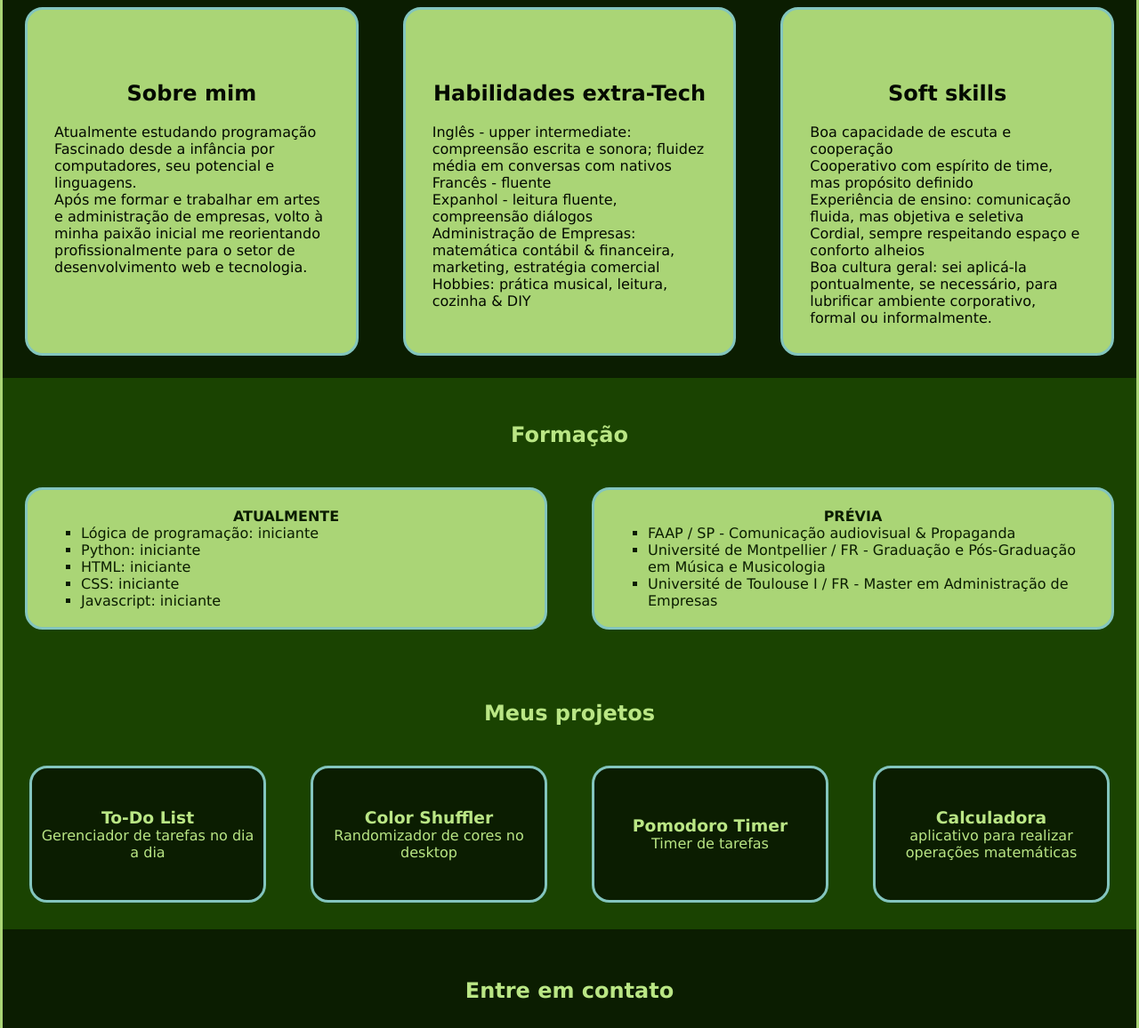
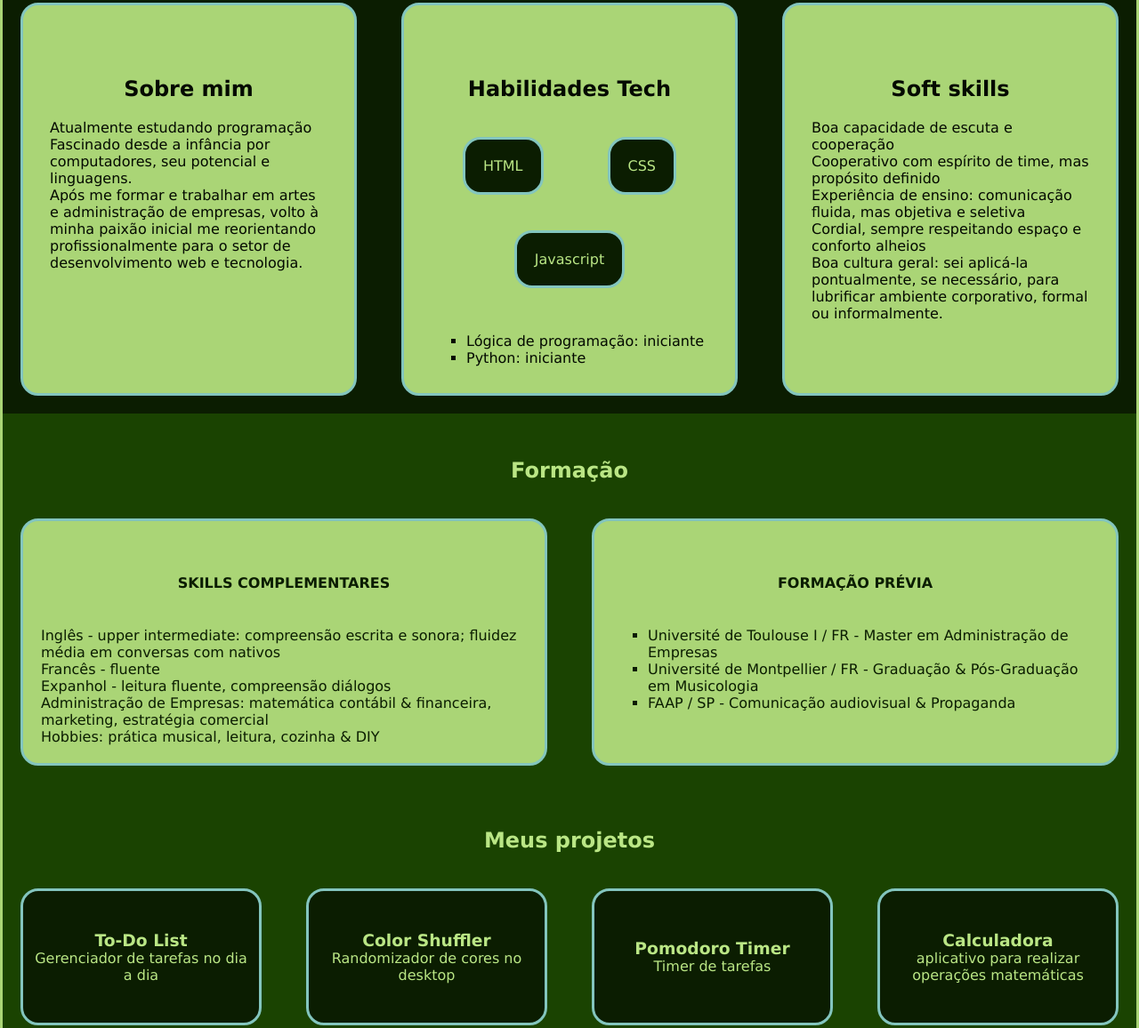
Before and after one commit to didiertavares/SCTec--cursoDevSoft-Desafio_Pratico, a plain HTML site: page index.html in a window 1280 px wide. Shown: the part 287-1443 px from the top of the page at 89% size. Drawn offline with Linux system fonts and the light colour scheme.

Commit message:
vers 06
HTML concluído
CSS concluído
JS interrompido
readme a redigir
versão a entregar

```diff
--- a/index.html
+++ b/index.html
@@ -33,14 +33,23 @@
                 </div>
             </div>
             <div class="sobreBox" id="habilidades">
-                <h2>Habilidades extra-Tech</h2>
+                <h2>Habilidades Tech</h2>
                 <div>
-
-                    <p>Inglês - upper intermediate: compreensão escrita e sonora; fluidez média em conversas com nativos
-                    <p>Francês - fluente</p>
-                    <p>Expanhol - leitura fluente, compreensão diálogos</p>
-                    <p>Administração de Empresas: matemática contábil & financeira, marketing, estratégia comercial</p>
-                    <p> Hobbies: prática musical, leitura, cozinha & DIY</p>
+                    <div id="divTechs">
+                        <div class="techBox" id="tech1">
+                            HTML
+                        </div>
+                        <div class="techBox" id="tech2">
+                            CSS
+                        </div>
+                        <div class="techBox" id="tech3">
+                            Javascript
+                        </div>
+                    </div>
+                    <ul id="compTechs">
+                        <li>Lógica de programação: iniciante</li>
+                        <li>Python: iniciante</li>
+                    </ul>
                 </div>
             </div>
             <div class="sobreBox" id="softskills">
@@ -54,29 +63,31 @@
                 </div>
             </div>
         </section>
-        <h2 id="formacao">Formação</h2>
+        <section id="formacao">
+            <h2>Formação</h2>
             <section id="sobreFormacao">
                 <div class="formBox">
-                <h4>ATUALMENTE</h4>
-                <ul>
-                    <li>Lógica de programação: iniciante</li>
-                    <li>Python: iniciante</li>
-                    <li>HTML: iniciante</li>
-                    <li>CSS: iniciante</li>
-                    <li>Javascript: iniciante</li>
-                </ul>
+                    <h4>SKILLS COMPLEMENTARES</h4>
+                    <p>Inglês - upper intermediate: compreensão escrita e sonora; fluidez média em conversas com nativos
+                    <p>Francês - fluente</p>
+                    <p>Expanhol - leitura fluente, compreensão diálogos</p>
+                    <p>Administração de Empresas: matemática contábil & financeira, marketing, estratégia comercial</p>
+                    <p> Hobbies: prática musical, leitura, cozinha & DIY</p>
                 </div>
                 <div class="formBox">
-                <h4>PRÉVIA</h4>
+                    <h4>FORMAÇÃO PRÉVIA</h4>
                     <ul>
+                        <li>Université de Toulouse I / FR - Master em Administração de Empresas</li>
+                        <li>Université de Montpellier / FR  - Graduação & Pós-Graduação em Musicologia</li>
                         <li>FAAP / SP - Comunicação audiovisual & Propaganda</li>
-                    <li>Université de Montpellier / FR  - Graduação e Pós-Graduação em Música e Musicologia</li>
-                    <li>Université de Toulouse I / FR - Master em Administração de Empresas</li>
                     </ul>
                 </div>
             </section>
+        </section>
         <section id="projetos">
             <h2>Meus projetos</h2>
+            <div id="projPopup" class="hidden"></div>
+            <div class="projDiv"></div>
             <section id="sobreProjetos">
                 <div class="projBox" id="box1">
                     <h3>To-Do List</h3>
--- a/modal.js
+++ /dev/null
@@ -1,5 +0,0 @@
-const projBox = document.getElementsByClassName('projBox')
-
-projBox.addEventListener('clic', {
-    console.log("projeto clicado")
-}
--- a/script.js
+++ b/script.js
@@ -9,9 +9,22 @@ buttonMenu.addEventListener("click", function(){
 const projBox = document.querySelectorAll('.projBox')
 const projDiv = document.querySelector('#sobreProjetos div')
 
-
 projBox.forEach(projDiv => {
     projDiv.addEventListener('click', function(){
         console.log('projBox clicado', projDiv.id)
+        projDiv.classList.toggle('visible')
+        projDiv.innerHTML = "teste injeção"
     })
 })
+
+const popupContent = document.createElement('div')
+popupContent.style.background = 'rgb(11, 29, 1)'
+popupContent.style.border = '3px solid rgb(131, 197, 190)'
+popupContent.style.borderRadius = '20px'
+popupContent.style.padding = '20px'
+popupContent.style.maxWidth = '400px'
+popupContent.style.position = 'relative'
+
+const content = projDiv.id  // interrompido na pesquisa por falta de tempo
+                            // preciso entregar desse jeito, incompleto
+popupContent.appendChild(content)
--- a/styles.css
+++ b/styles.css
@@ -5,6 +5,7 @@
 body{
     border: 3px solid rgb(170, 213, 118);
     background-color: rgb(4, 10, 0);
+    /* background-color: gradient(#0f172a, #020617); */
     box-sizing: border-box;
     color: rgb(186, 230, 133);
     font-family: Verdana, Geneva, Tahoma, sans-serif;
@@ -72,11 +73,7 @@ nav{
 }
 main{
     /* border: 2px solid black; */
-    background-color: rgb(26, 67, 1);
-}
-section{
-    /* border: 2px solid black; */
-    padding: 5px;
+    /* background-color: rgb(26, 67, 1); */
 }
 a {
   color: inherit;
@@ -89,11 +86,22 @@ a {
     grid-template-columns: repeat(auto-fit, minmax(300px,1fr));
     gap: 10px;
 }
+#divTechs{
+    display: flex;
+    justify-content: space-around;
+    flex-wrap: wrap;
+}
+#formacao{
+    background-color: rgb(26, 67, 1);
+}
 #sobreFormacao{
     display: grid;
     grid-template-columns: repeat(auto-fit, minmax(300px,1fr));
     gap: 10px;
     color: rgb(4, 10, 0);
+}
+.formBox h4{
+    padding: 40px;
 }
 #sobreProjetos{
     display: grid;
@@ -108,6 +116,19 @@ a {
     margin: 20px;
     padding: 30px;
     text-align: left;
+}
+.techBox{
+    border: 3px solid rgb(131, 197, 190);
+    border-radius: 20px;
+    background-color: rgb(11, 29, 1);
+    color: rgb(186, 230, 133);
+    margin: 20px;
+    text-align: center;
+    padding: 20px;
+    cursor: pointer;
+}
+#compTechs{
+    padding-top: 30px;
 }
 .formBox{
     border: 3px solid rgb(131, 197, 190);
@@ -143,26 +164,6 @@ h4{
 #projetos{
     background-color: rgb(26, 67, 1);
 }
-/* #box1{
-    background-image: url("ilustracao-de-checklist-em-uma-prancheta_1308-181858.avif");
-    background-repeat: no-repeat;
-    background-size:100%;
-}
-#box2{
-    background-image: url("14174600-imprimir-amostras-de-cores-pantone-gratis-foto.jpg");
-    background-repeat: no-repeat;
-    background-size: 100% 100%;
-}
-#box3{
-    background-image: url("cronometrador-de-cronometro-cor-vermelha_78370-8122.avif");
-    background-repeat: no-repeat;
-    background-size: 100%;
-}
-#box4{
-    background-image: url("colorful-cartoon-calculator-illustration_1308-174688.avif");
-    background-repeat: no-repeat;
-    background-size: 100%;
-} */
 #contato{
     background-color: rgb(11, 29, 1);
 }
@@ -191,3 +192,17 @@ footer{
     color: rgb(131, 197, 190);
     text-align: center;
 }
+/* #projPopup{
+    position: fixed;
+    top: 0;
+    left: 0;
+    width: 100vw;
+    height: 100vh;
+    background: black;
+    display: flex;
+    justify-content: center;
+    align-items: center;
+}
+    .hidden{
+    display: none;
+} */
```
Also changed, not shown: 14174600-imprimir-amostras-de-cores-pantone-gratis-foto.jpg (deleted), calculadora-floating-cartoon-vector-icon-ilustracao-conceito-de-icone-de-negocios-de-financas-isolado-plano_138676-9297.avif (deleted), colorful-cartoon-calculator-illustration_1308-174688.avif (deleted), cronometrador-de-cronometro-cor-vermelha_78370-8122.avif (deleted), cronômetro shutterstock.webp (deleted), ilustracao-de-checklist-em-uma-prancheta_1308-181858.avif (deleted). Lines whose indentation alone changed are shown as unchanged.
